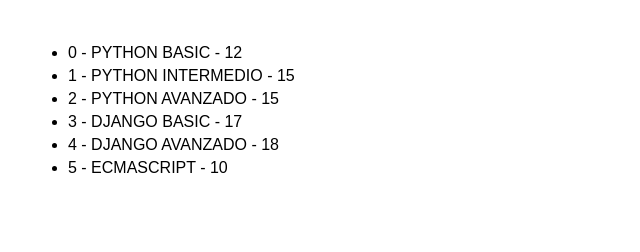
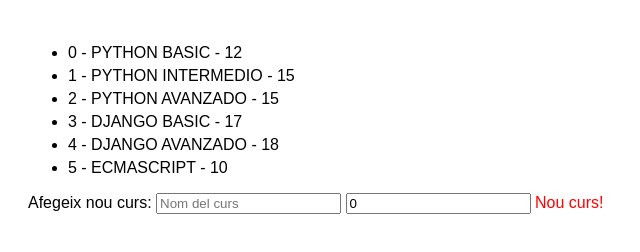
Before and after one commit to aguitartc/PlatziVueCourses, a plain HTML site: page index.html in a window 1280 px wide. Shown: the whole page, without its empty margins (0-640 px from the left). Drawn offline with nearby package versions, Linux system fonts and the light colour scheme.

Commit message:
Afegeix un nou curs a la llista de cursos

```diff
--- a/app.js
+++ b/app.js
@@ -4,6 +4,8 @@
     data () {
       return {
         tracker: {
+          nouTitle : '',
+          nouTime : 0,
           courses   : [
             { title: 'python basic', time: 12 },
             { title: 'python intermedio', time: 15 },
@@ -28,8 +30,9 @@
     },
 
     methods: {
-      addCoutse (course) {
-        this.courses.push(course)
+      addCourse () {
+        course = {title: this.tracker.nouTitle, time: this.tracker.nouTime }
+        this.tracker.courses.push(course)
       }
     }
   })
--- a/index.html
+++ b/index.html
@@ -16,6 +16,17 @@
               {{ i }} - {{ p.title }} - {{ p.time }}
             </li>
           </ul>
+          <div>
+            <span>Afegeix nou curs:</span>
+            <input placeholder="Nom del curs" type="text" v-model="tracker.nouTitle" id="title">
+            <input type="text" v-model="tracker.nouTime" id="time">
+
+              <a v-on:click="addCourse" href="#"class="button">Nou curs!</a>
+
+
+          </div>
+
+
     </div>
     <script src="https://cdn.jsdelivr.net/npm/vue/dist/vue.js"></script>
     <script src="app.js"></script>
--- a/styles.css
+++ b/styles.css
@@ -10,7 +10,7 @@
   }
 
   a {
-    color: inherit;
+    color: red;
     text-decoration: none;
   }
 
```
